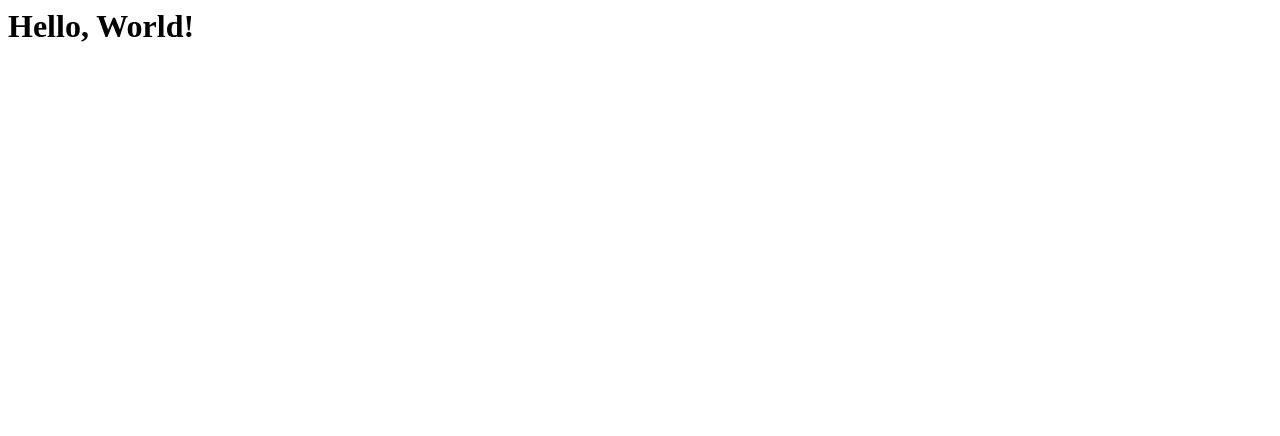
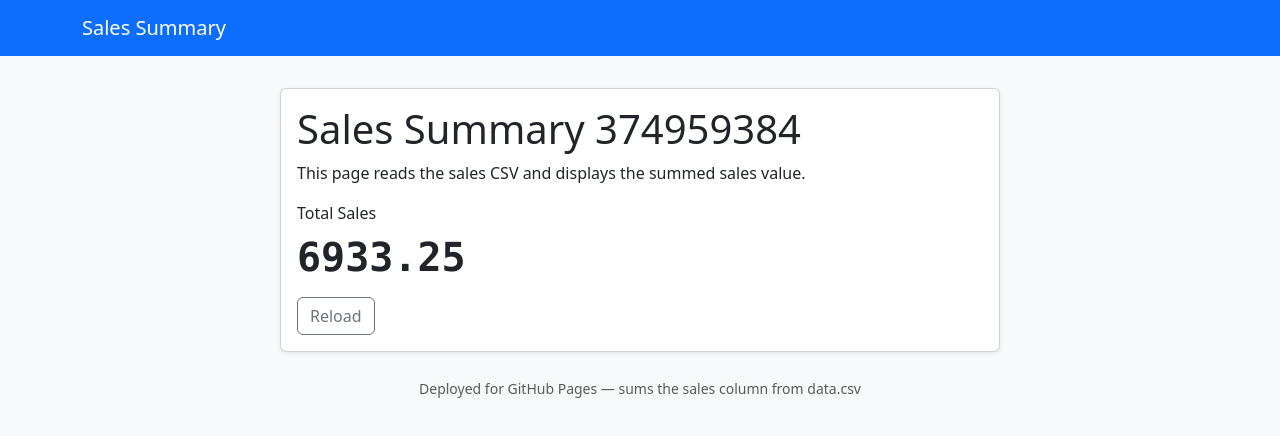
Before and after one commit to hansonj-codes/sum-of-sales-e03d419c, a plain HTML site: page index.html in a window 1280 px wide. Drawn offline with nearby package versions, Linux system fonts and the light colour scheme.

Commit message:
Add GitHub Pages site: sum sales from data.csv and display total with Bootstrap

```diff
--- a/index.html
+++ b/index.html
@@ -1 +1,95 @@
-<h1>Hello, World!</h1>
+<!doctype html>
+<html lang="en">
+<head>
+  <meta charset="utf-8">
+  <meta name="viewport" content="width=device-width,initial-scale=1">
+  <title>Sales Summary 374959384</title>
+  <!-- Bootstrap 5 CSS from jsDelivr CDN -->
+  <link href="https://cdn.jsdelivr.net/npm/bootstrap@5.3.3/dist/css/bootstrap.min.css" rel="stylesheet">
+  <style>
+    /* Small custom styling for the page */
+    body { padding-top: 4rem; background-color: #f8f9fa; }
+    .card { max-width: 720px; margin: 0 auto; }
+    .monospace { font-family: ui-monospace, SFMono-Regular, Menlo, Monaco, "Roboto Mono", "Courier New", monospace; }
+  </style>
+</head>
+<body>
+  <nav class="navbar navbar-expand-lg navbar-dark bg-primary fixed-top">
+    <div class="container">
+      <a class="navbar-brand" href="#">Sales Summary</a>
+    </div>
+  </nav>
+
+  <main class="container">
+    <div class="card mt-4 shadow-sm">
+      <div class="card-body">
+        <h1 class="card-title">Sales Summary 374959384</h1>
+        <p class="card-text">This page reads the sales CSV and displays the summed sales value.</p>
+        <div class="mb-3">
+          <label class="form-label">Total Sales</label>
+          <div id="total-sales" class="display-6 fw-bold monospace">Loading…</div>
+        </div>
+        <div>
+          <button id="reload-btn" class="btn btn-outline-secondary">Reload</button>
+        </div>
+      </div>
+    </div>
+    <footer class="text-center text-muted mt-4">
+      <small>Deployed for GitHub Pages — sums the sales column from data.csv</small>
+    </footer>
+  </main>
+
+  <!-- Bootstrap Bundle (includes Popper) from jsDelivr CDN -->
+  <script src="https://cdn.jsdelivr.net/npm/bootstrap@5.3.3/dist/js/bootstrap.bundle.min.js"></script>
+
+  <script>
+    // Fetch the CSV file, parse it, sum the "sales" column and display the result.
+    async function fetchAndSumSales() {
+      const totalEl = document.getElementById('total-sales');
+      totalEl.textContent = 'Loading…';
+      try {
+        const resp = await fetch('data.csv', {cache: 'no-store'});
+        if (!resp.ok) throw new Error('Failed to fetch data.csv: ' + resp.status);
+        const text = await resp.text();
+
+        // Simple CSV parsing: split into lines, expect header row with "sales" column.
+        const lines = text.trim().split(/\r?\n/);
+        if (lines.length < 2) {
+          totalEl.textContent = '0.00';
+          return;
+        }
+        const headers = lines[0].split(',').map(h => h.trim().toLowerCase());
+        const salesIdx = headers.indexOf('sales');
+        if (salesIdx === -1) throw new Error('sales column not found in CSV');
+
+        let total = 0;
+        for (let i = 1; i < lines.length; i++) {
+          const line = lines[i].trim();
+          if (!line) continue;
+          // Respect comma inside quoted fields minimally by not supporting them (dataset expected simple).
+          const cols = line.split(',');
+          const raw = cols[salesIdx] ? cols[salesIdx].trim() : '';
+          if (raw === '') continue;
+          const value = parseFloat(raw);
+          if (Number.isFinite(value)) total += value;
+          // If parse fails, skip that row (robustness).
+        }
+
+        // Format to two decimals
+        totalEl.textContent = total.toFixed(2);
+      } catch (err) {
+        console.error(err);
+        totalEl.textContent = 'Error';
+      }
+    }
+
+    document.getElementById('reload-btn').addEventListener('click', fetchAndSumSales);
+
+    // Set document title explicitly as required by checks (already set in <title>, but ensure sync)
+    document.title = 'Sales Summary 374959384';
+
+    // Run on load
+    window.addEventListener('load', fetchAndSumSales);
+  </script>
+</body>
+</html>
```
Also changed, not shown: 1 other file.
